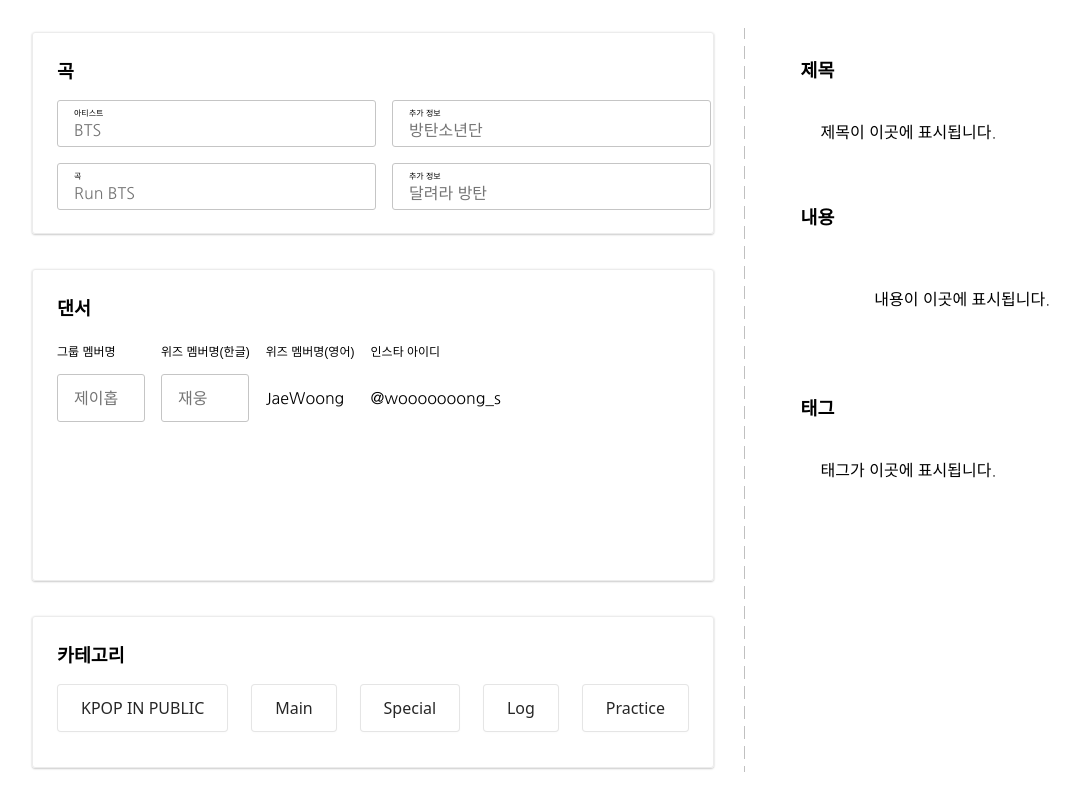
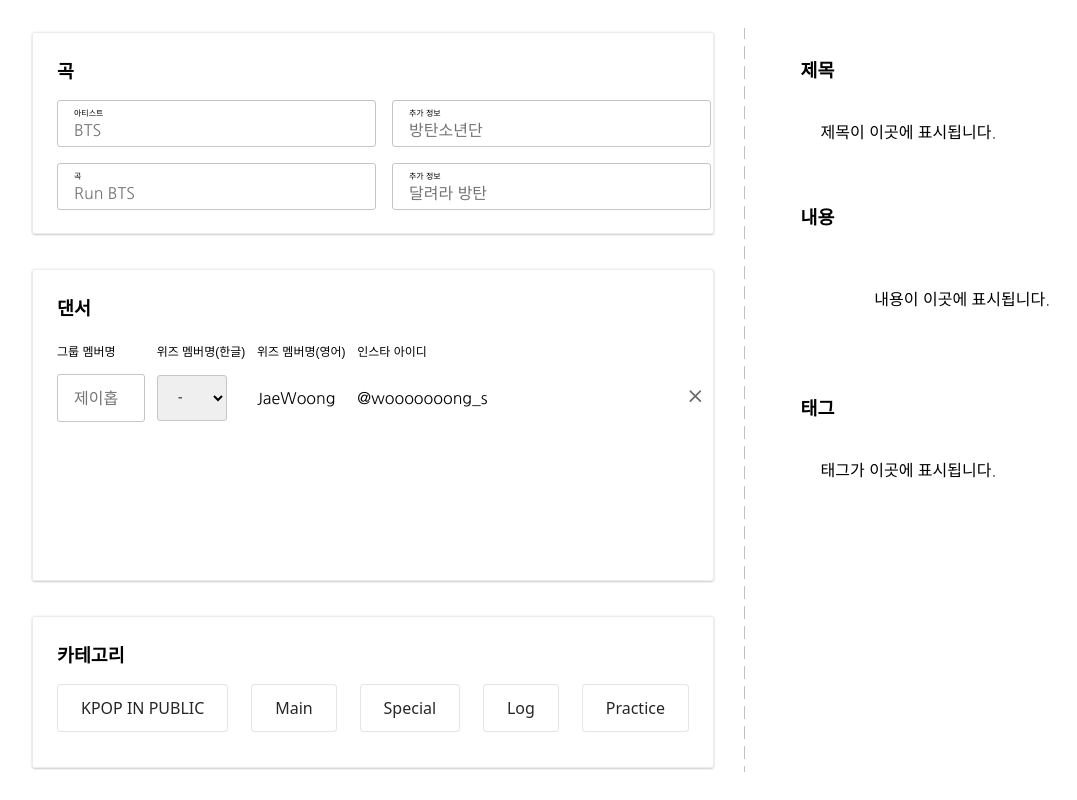
Before and after one commit to wooooooongs/wez-doc-generator, a plain HTML site: page index.html in a window 1280 px wide. Shown: the whole page, without its empty margins (0-1077 px from the left). Drawn offline with Linux system fonts and the light colour scheme.

Commit message:
:lipstick: style: 위즈 멤버 select로 변경, 마크업 작업

```diff
--- a/index.html
+++ b/index.html
@@ -45,16 +45,48 @@
                 <th class="dancer__label">인스타 아이디</th>
               </tr>
             </thead>
-            <tbody>
-              <tr>
-                <td class="dancer__cell"><input class="dancer__input" placeholder="제이홉" type="text" /></td>
-                <td class="dancer__cell"><input class="dancer__input" placeholder="재웅" type="text" /></td>
+              <tbody class="dancer__tbody">
+                <tr class="dancer__tr">
+                  <td class="dancer__cell">
+                    <input class="dancer__input dancer__input--artist" placeholder="제이홉" type="text" />
+                  </td>
+                  <td class="dancer__cell">
+                    <select class="dancer__input dancer__input--wez">
+                      <option value="기본">-</option>
+                      <option value="슬기">슬기</option>
+                      <option value="재웅">재웅</option>
+                    </select>
+                  </td>
                 <td class="dancer__cell">
                   <input class="dancer__input--name" type="text" value="JaeWoong" readonly />
                 </td>
                 <td class="dancer__cell">
                   <input class="dancer__input--ig" type="text" value="@wooooooong_s" readonly />
                 </td>
+                  <td class="delete">
+                    <svg
+                      width="21"
+                      height="21"
+                      viewBox="0 0 21 21"
+                      fill="none"
+                      xmlns="http://www.w3.org/2000/svg"
+                    >
+                      <path
+                        d="M15.3398 5.1599L5.33893 15.1608"
+                        stroke="#6B6B6B"
+                        stroke-width="1.66678"
+                        stroke-linecap="round"
+                        stroke-linejoin="round"
+                      />
+                      <path
+                        d="M5.33893 5.1599L15.3398 15.1608"
+                        stroke="#6B6B6B"
+                        stroke-width="1.66678"
+                        stroke-linecap="round"
+                        stroke-linejoin="round"
+                      />
+                    </svg>
+                  </td>
               </tr>
             </tbody>
           </table>
```
